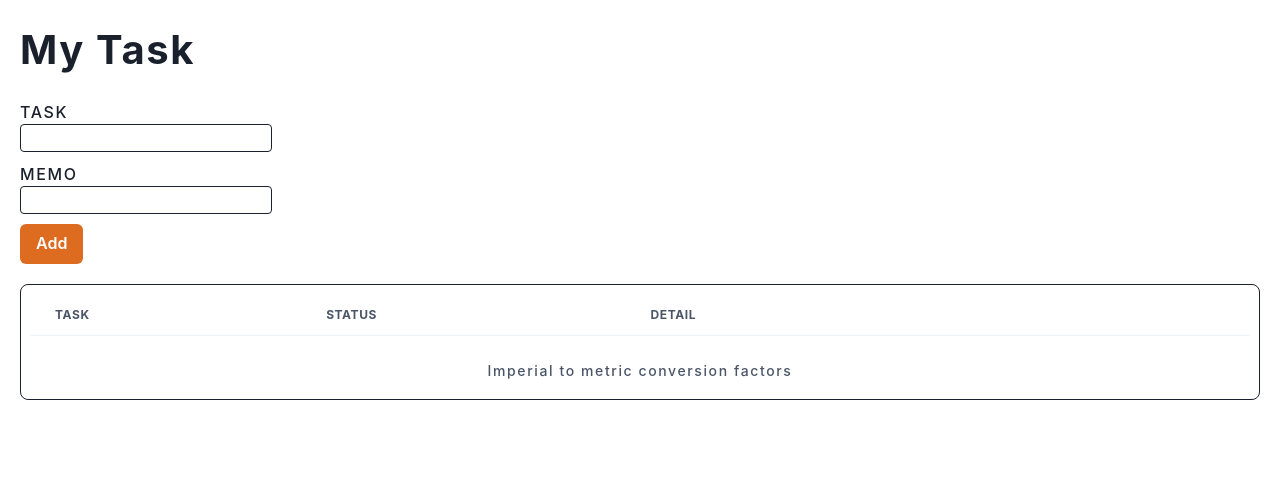
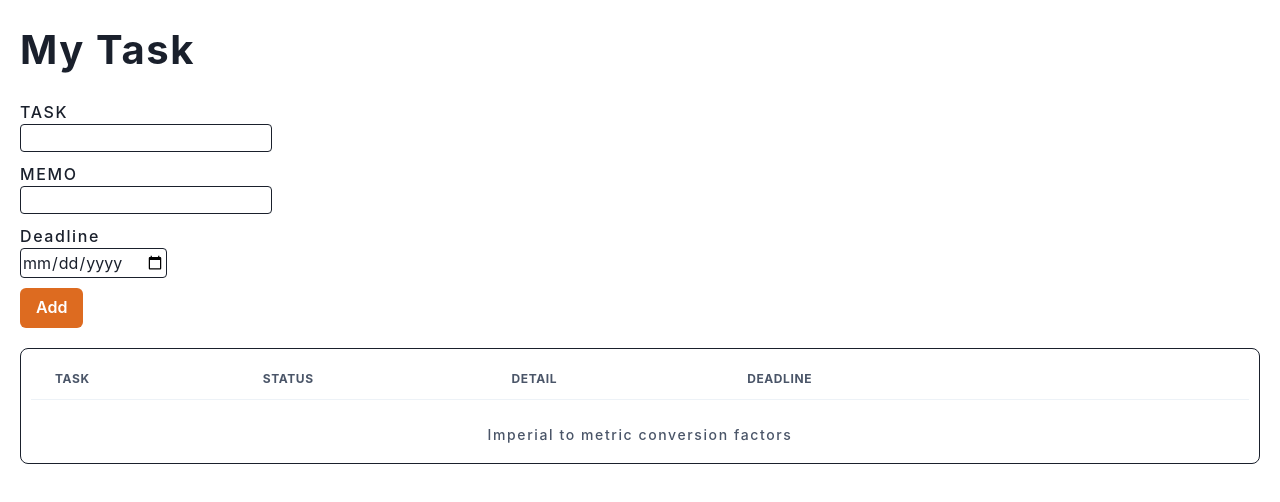
Before and after one commit to nsmuy/react-lesson-todo, a React (Create React App) app: page / in a window 1280 px wide. Shown: the top 502 px of the page. Built offline with nearby package versions, Linux system fonts and the light colour scheme.

Commit message:
Todoに日付を追加

```diff
--- a/package.json
+++ b/package.json
@@ -13,7 +13,7 @@
     "@types/node": "^16.18.61",
     "@types/react": "^18.2.37",
     "@types/react-dom": "^18.2.15",
-    "framer-motion": "^4.1.17",
+    "framer-motion": "^10.16.4",
     "react": "^18.2.0",
     "react-dom": "^18.2.0",
     "react-scripts": "5.0.1",
--- a/src/App.tsx
+++ b/src/App.tsx
@@ -9,6 +9,7 @@ import InputTodo from "./components/InputTodo";
 function App() {
   const [inputTodo, setInputTodo] = useState<string>('');
   const [inputDetail, setInputDetail] = useState<string>('');
+  const [inputDeadline, setInputDeadline] = useState<string>('');
   const [todos, setTodos] = useState<Todo[]>([]);
 
   const handleTodoTitleChange = (e: React.ChangeEvent<HTMLInputElement>) => {
@@ -19,6 +20,10 @@ function App() {
     setInputDetail(e.target.value);
   }
 
+  const handleTodoDeadlineChange = (e: React.ChangeEvent<HTMLInputElement>) => {
+    setInputDeadline(e.target.value);
+  }
+
   const handleSubmit = (e: React.FormEvent<HTMLFormElement>) => {
     e.preventDefault();
 
@@ -26,7 +31,8 @@ function App() {
       id: uuidv4(),
       title: inputTodo,
       status: "untouched",
-      detail: inputDetail
+      detail: inputDetail,
+      deadline: inputDeadline,
     }
 
     setTodos((prevTodos) => {
@@ -35,6 +41,7 @@ function App() {
 
     setInputTodo('');
     setInputDetail('');
+    setInputDeadline('');
   }
 
   const handleDeleteTodo = (id: string) => {
@@ -42,13 +49,20 @@ function App() {
     setTodos(newTodos);
   }
 
-  const handleEditTodo = (id: Todo['id'], title: Todo['title'], detail: Todo['detail']) => {
+  const handleEditTodo = (id: Todo['id'], title: Todo['title'], detail: Todo['detail'], deadline: Todo['deadline']) => {
     const newTodos: Todo[] = todos.map(todo =>
-      todo.id === id ? {...todo, title: title, detail: detail } :
+      todo.id === id ? {...todo, title: title, detail: detail, deadline: deadline } :
       todo
     );
     setTodos(newTodos);
   }
+
+  const handleTodoEditDeadline = (id: string, newDeadline: string) => {
+    const newTodos: Todo[] = todos.map(todo =>
+      todo.id === id ? { ...todo, deadline: newDeadline as Todo['deadline'] } : todo
+    );
+    setTodos(newTodos);
+  };
 
   const handleTodoStatusChange = (id: string, newStatus: string) => {
     const newTodos: Todo[] = todos.map(todo =>
@@ -64,8 +78,10 @@ function App() {
       <InputTodo
         inputTodo={inputTodo}
         inputDetail={inputDetail}
+        inputDeadline={inputDeadline}
         handleTodoTitleChange={handleTodoTitleChange}
         handleTodoDetailChange={handleTodoDetailChange}
+        handleTodoDeadlineChange={handleTodoDeadlineChange}
         handleSubmit={handleSubmit}
       />
 
--- a/src/components/EditTodo.tsx
+++ b/src/components/EditTodo.tsx
@@ -1,21 +1,20 @@
 import React, { useState } from "react";
 import { Todo } from "../../types/todoType";
-
 import { Button, Modal, ModalOverlay, ModalContent, ModalHeader, ModalFooter, ModalBody, ModalCloseButton, useDisclosure, Input } from "@chakra-ui/react";
 
 type EditTodoProps = {
   editTodo: Todo;
-  handleEditTodo: (id: Todo['id'], title: Todo['title'], detail: Todo['detail']) => void;
+  handleEditTodo: (id: Todo['id'], title: Todo['title'], detail: Todo['detail'], deadline: Todo['deadline']) => void;
 };
 
 const EditTodo: React.FC<EditTodoProps> = ({ editTodo, handleEditTodo }) => {
   const { isOpen, onOpen, onClose } = useDisclosure();
   const [title, setTitle] = useState<string>(editTodo.title);
   const [detail, setDetail] = useState<string | null>(editTodo.detail);
+  const [deadline, setDeadline] = useState<string | null>(editTodo.deadline);
 
   return (
     <div>
-      {/* モーダル */}
       <Button colorScheme="gray" onClick={onOpen}>
         Edit
       </Button>
@@ -35,6 +34,10 @@ const EditTodo: React.FC<EditTodoProps> = ({ editTodo, handleEditTodo }) => {
               Todo Detail
               <Input value={detail || ""} onChange={(e) => setDetail(e.target.value)} />
             </label>
+            <label>
+              Todo Deadline
+              <Input type='date' value={deadline || ""} onChange={(e) => setDeadline(e.target.value)} />
+            </label>
           </ModalBody>
 
           <ModalFooter>
@@ -42,7 +45,7 @@ const EditTodo: React.FC<EditTodoProps> = ({ editTodo, handleEditTodo }) => {
               colorScheme="blue"
               mr={3}
               onClick={() => {
-                handleEditTodo(editTodo.id, title, detail);
+                handleEditTodo(editTodo.id, title, detail, deadline);
                 onClose();
               }}>
               Save
--- a/src/components/InputTodo.tsx
+++ b/src/components/InputTodo.tsx
@@ -4,16 +4,20 @@ import { Button, ButtonGroup } from '@chakra-ui/react'
 type InputTodoProps = {
   inputTodo: string;
   inputDetail: string;
+  inputDeadline: string;
   handleTodoTitleChange: (e: React.ChangeEvent<HTMLInputElement>) => void;
   handleTodoDetailChange: (e: React.ChangeEvent<HTMLInputElement>) => void;
+  handleTodoDeadlineChange: (e: React.ChangeEvent<HTMLInputElement>) => void;
   handleSubmit: (e: React.FormEvent<HTMLFormElement>) => void;
 };
 
 const InputTodo: React.FC<InputTodoProps> = ({
   inputTodo,
   inputDetail,
+  inputDeadline,
   handleTodoTitleChange,
   handleTodoDetailChange,
+  handleTodoDeadlineChange,
   handleSubmit
 }) => {
   return (
@@ -35,6 +39,15 @@ const InputTodo: React.FC<InputTodoProps> = ({
           onChange={handleTodoDetailChange}
         />
       </label>
+
+      <label>
+        Deadline
+        <input
+          type="date"
+          value={inputDeadline}
+          onChange={handleTodoDeadlineChange}
+        />
+      </label>
       <Button colorScheme='orange' type="submit">Add</Button>
     </form>
   );
--- a/src/components/TodoList.tsx
+++ b/src/components/TodoList.tsx
@@ -11,7 +11,7 @@ interface TodoListProps {
   todos: Todo[];
   handleTodoStatusChange: (id: string, newStatus: string) => void;
   handleDeleteTodo: (id: string) => void;
-  handleEditTodo: (id: Todo['id'], title: Todo['title'], detail: Todo['detail']) => void;
+  handleEditTodo: (id: Todo['id'], title: Todo['title'], detail: Todo['detail'], deadline: Todo['deadline']) => void;
 }
 
 const TodoList: React.FC<TodoListProps> = ({
@@ -31,6 +31,7 @@ const TodoList: React.FC<TodoListProps> = ({
                 <Th>Task</Th>
                 <Th>Status</Th>
                 <Th>Detail</Th>
+                <Th>Deadline</Th>
                 <Th></Th>
                 <Th></Th>
               </Tr>
@@ -46,6 +47,7 @@ const TodoList: React.FC<TodoListProps> = ({
                     />
                   </Td>
                   <Td>{todo.detail}</Td>
+                  <Td>{todo.deadline}</Td>
                   <Td>
                     <EditTodo
                       editTodo={todo}
--- a/types/todoType.ts
+++ b/types/todoType.ts
@@ -3,4 +3,5 @@ export type Todo = {
   title: string;
   status: "untouched" | "in progress" | "completed";
   detail: string | null;
+  deadline: string | null;
 };
```
Also changed, not shown: 1 other file (tests, documents, lock files or other folders).
